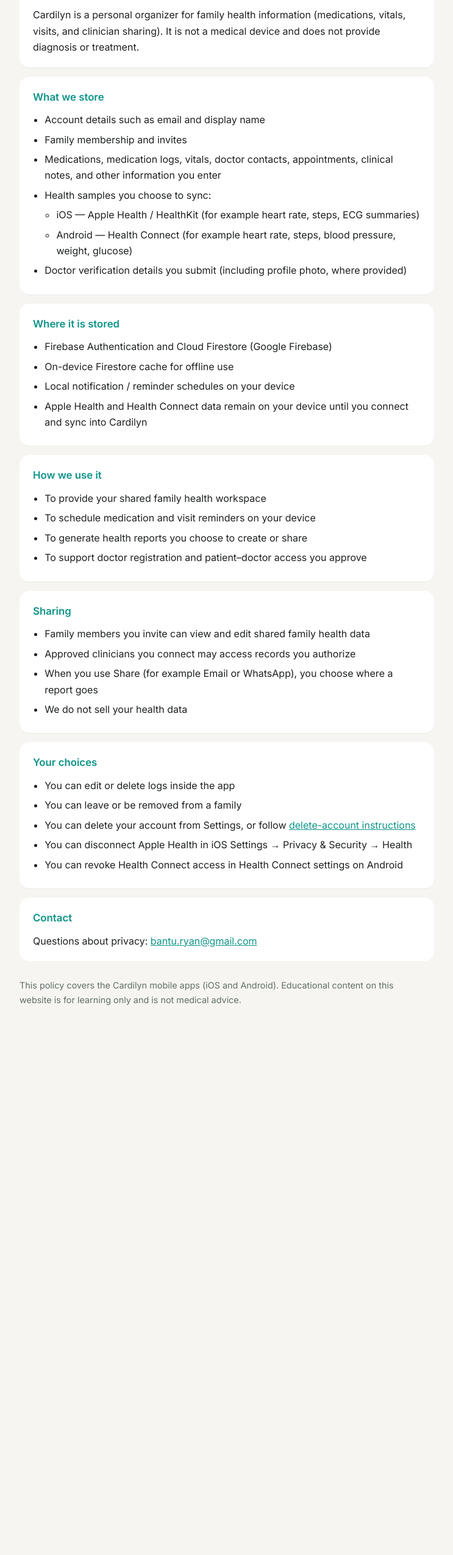
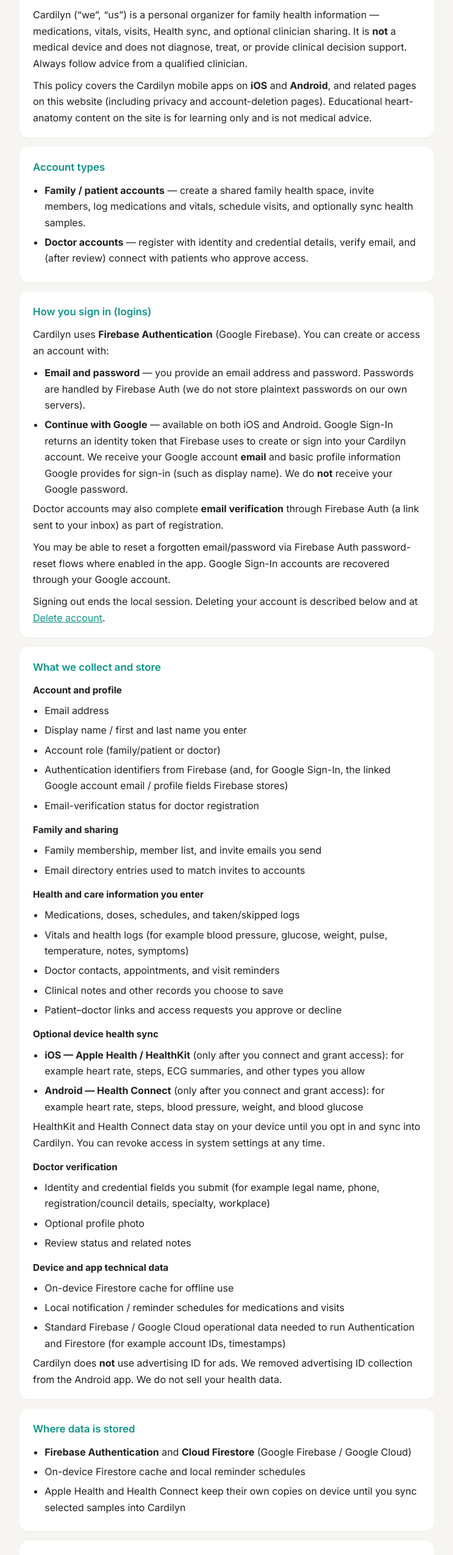
Before and after one commit to RyanBantu/cardilyn, a React (Vite) app: page /privacy in a window 1280 px wide. Shown: the part 220-2770 px from the top of the page at 61% size, without its empty margins (268-1011 px from the left). Before the commit the page ends 1966 px from the top, so only its background shows below. Built offline with nearby package versions, Linux system fonts and the light colour scheme.

Commit message:
Expand privacy policy with login methods and data practices.
Co-authored-by: Cursor <cursoragent@cursor.com>

```diff
--- a/src/pages/PrivacyPolicy.jsx
+++ b/src/pages/PrivacyPolicy.jsx
@@ -21,114 +21,278 @@ export default function PrivacyPolicy() {
       <main className="privacy-main">
         <h1>Cardilyn Privacy Policy</h1>
         <p className="privacy-meta">
-          Last updated: September 25, 2026 · Contact:{' '}
+          Last updated: September 26, 2026 · Contact:{' '}
           <a href={`mailto:${SUPPORT_EMAIL}`}>{SUPPORT_EMAIL}</a>
         </p>
 
         <section className="privacy-card">
           <h2>Overview</h2>
           <p>
-            Cardilyn is a personal organizer for family health information (medications,
-            vitals, visits, and clinician sharing). It is not a medical device and does
-            not provide diagnosis or treatment.
+            Cardilyn (“we”, “us”) is a personal organizer for family health information —
+            medications, vitals, visits, Health sync, and optional clinician sharing. It is{' '}
+            <strong>not</strong> a medical device and does not diagnose, treat, or provide
+            clinical decision support. Always follow advice from a qualified clinician.
+          </p>
+          <p>
+            This policy covers the Cardilyn mobile apps on <strong>iOS</strong> and{' '}
+            <strong>Android</strong>, and related pages on this website (including privacy and
+            account-deletion pages). Educational heart-anatomy content on the site is for
+            learning only and is not medical advice.
           </p>
         </section>
 
         <section className="privacy-card">
-          <h2>What we store</h2>
+          <h2>Account types</h2>
           <ul>
-            <li>Account details such as email and display name</li>
-            <li>Family membership and invites</li>
             <li>
-              Medications, medication logs, vitals, doctor contacts, appointments, clinical
-              notes, and other information you enter
+              <strong>Family / patient accounts</strong> — create a shared family health space,
+              invite members, log medications and vitals, schedule visits, and optionally sync
+              health samples.
             </li>
             <li>
-              Health samples you choose to sync:
-              <ul>
-                <li>
-                  iOS — Apple Health / HealthKit (for example heart rate, steps, ECG
-                  summaries)
-                </li>
-                <li>
-                  Android — Health Connect (for example heart rate, steps, blood pressure,
-                  weight, glucose)
-                </li>
-              </ul>
-            </li>
-            <li>
-              Doctor verification details you submit (including profile photo, where
-              provided)
+              <strong>Doctor accounts</strong> — register with identity and credential details,
+              verify email, and (after review) connect with patients who approve access.
             </li>
           </ul>
         </section>
 
         <section className="privacy-card">
-          <h2>Where it is stored</h2>
+          <h2>How you sign in (logins)</h2>
+          <p>
+            Cardilyn uses <strong>Firebase Authentication</strong> (Google Firebase). You can
+            create or access an account with:
+          </p>
           <ul>
-            <li>Firebase Authentication and Cloud Firestore (Google Firebase)</li>
+            <li>
+              <strong>Email and password</strong> — you provide an email address and password.
+              Passwords are handled by Firebase Auth (we do not store plaintext passwords on our
+              own servers).
+            </li>
+            <li>
+              <strong>Continue with Google</strong> — available on both iOS and Android. Google
+              Sign-In returns an identity token that Firebase uses to create or sign into your
+              Cardilyn account. We receive your Google account <strong>email</strong> and basic
+              profile information Google provides for sign-in (such as display name). We do{' '}
+              <strong>not</strong> receive your Google password.
+            </li>
+          </ul>
+          <p>
+            Doctor accounts may also complete <strong>email verification</strong> through
+            Firebase Auth (a link sent to your inbox) as part of registration.
+          </p>
+          <p>
+            You may be able to reset a forgotten email/password via Firebase Auth password-reset
+            flows where enabled in the app. Google Sign-In accounts are recovered through your
+            Google account.
+          </p>
+          <p>
+            Signing out ends the local session. Deleting your account is described below and at{' '}
+            <Link to="/delete-account/">Delete account</Link>.
+          </p>
+        </section>
+
+        <section className="privacy-card">
+          <h2>What we collect and store</h2>
+          <h3>Account and profile</h3>
+          <ul>
+            <li>Email address</li>
+            <li>Display name / first and last name you enter</li>
+            <li>Account role (family/patient or doctor)</li>
+            <li>
+              Authentication identifiers from Firebase (and, for Google Sign-In, the linked Google
+              account email / profile fields Firebase stores)
+            </li>
+            <li>Email-verification status for doctor registration</li>
+          </ul>
+          <h3>Family and sharing</h3>
+          <ul>
+            <li>Family membership, member list, and invite emails you send</li>
+            <li>Email directory entries used to match invites to accounts</li>
+          </ul>
+          <h3>Health and care information you enter</h3>
+          <ul>
+            <li>Medications, doses, schedules, and taken/skipped logs</li>
+            <li>
+              Vitals and health logs (for example blood pressure, glucose, weight, pulse,
+              temperature, notes, symptoms)
+            </li>
+            <li>Doctor contacts, appointments, and visit reminders</li>
+            <li>Clinical notes and other records you choose to save</li>
+            <li>
+              Patient–doctor links and access requests you approve or decline
+            </li>
+          </ul>
+          <h3>Optional device health sync</h3>
+          <ul>
+            <li>
+              <strong>iOS — Apple Health / HealthKit</strong> (only after you connect and grant
+              access): for example heart rate, steps, ECG summaries, and other types you allow
+            </li>
+            <li>
+              <strong>Android — Health Connect</strong> (only after you connect and grant
+              access): for example heart rate, steps, blood pressure, weight, and blood glucose
+            </li>
+          </ul>
+          <p>
+            HealthKit and Health Connect data stay on your device until you opt in and sync into
+            Cardilyn. You can revoke access in system settings at any time.
+          </p>
+          <h3>Doctor verification</h3>
+          <ul>
+            <li>
+              Identity and credential fields you submit (for example legal name, phone,
+              registration/council details, specialty, workplace)
+            </li>
+            <li>Optional profile photo</li>
+            <li>Review status and related notes</li>
+          </ul>
+          <h3>Device and app technical data</h3>
+          <ul>
             <li>On-device Firestore cache for offline use</li>
-            <li>Local notification / reminder schedules on your device</li>
+            <li>Local notification / reminder schedules for medications and visits</li>
             <li>
-              Apple Health and Health Connect data remain on your device until you connect
-              and sync into Cardilyn
+              Standard Firebase / Google Cloud operational data needed to run Authentication and
+              Firestore (for example account IDs, timestamps)
+            </li>
+          </ul>
+          <p>
+            Cardilyn does <strong>not</strong> use advertising ID for ads. We removed advertising
+            ID collection from the Android app. We do not sell your health data.
+          </p>
+        </section>
+
+        <section className="privacy-card">
+          <h2>Where data is stored</h2>
+          <ul>
+            <li>
+              <strong>Firebase Authentication</strong> and <strong>Cloud Firestore</strong>{' '}
+              (Google Firebase / Google Cloud)
+            </li>
+            <li>On-device Firestore cache and local reminder schedules</li>
+            <li>
+              Apple Health and Health Connect keep their own copies on device until you sync
+              selected samples into Cardilyn
             </li>
           </ul>
         </section>
 
         <section className="privacy-card">
-          <h2>How we use it</h2>
+          <h2>How we use data</h2>
           <ul>
-            <li>To provide your shared family health workspace</li>
-            <li>To schedule medication and visit reminders on your device</li>
-            <li>To generate health reports you choose to create or share</li>
-            <li>To support doctor registration and patient–doctor access you approve</li>
+            <li>Authenticate you and keep you signed in securely</li>
+            <li>Provide your shared family health workspace</li>
+            <li>Schedule medication and visit reminders on your device</li>
+            <li>Show synced HealthKit / Health Connect samples you allow</li>
+            <li>Generate PDF health reports you choose to create</li>
+            <li>
+              Support doctor registration, email verification, review, and patient–doctor access
+              you approve
+            </li>
+            <li>Respond to support and account-deletion requests</li>
           </ul>
         </section>
 
         <section className="privacy-card">
           <h2>Sharing</h2>
           <ul>
-            <li>Family members you invite can view and edit shared family health data</li>
-            <li>Approved clinicians you connect may access records you authorize</li>
             <li>
-              When you use Share (for example Email or WhatsApp), you choose where a report
-              goes
+              <strong>Family members</strong> you invite can view and edit shared family health
+              data in that space
             </li>
-            <li>We do not sell your health data</li>
+            <li>
+              <strong>Approved clinicians</strong> you connect may access records you authorize
+            </li>
+            <li>
+              <strong>Share sheet</strong> (Email, WhatsApp, Files, etc.) — when you export a
+              report, you choose the destination; that copy is outside Cardilyn
+            </li>
+            <li>
+              <strong>Service providers:</strong> Google Firebase (Auth, Firestore); Apple
+              (HealthKit on iOS); Google Health Connect on Android. They process data under their
+              terms to provide those services
+            </li>
+            <li>
+              <strong>Website contribution form</strong> (on this site) may use FormSubmit to
+              deliver messages to {SUPPORT_EMAIL}; that form is separate from mobile account
+              health data
+            </li>
+          </ul>
+          <p>We do not sell personal or health data to data brokers or advertisers.</p>
+        </section>
+
+        <section className="privacy-card">
+          <h2>Your choices and rights</h2>
+          <ul>
+            <li>Edit or delete logs and records inside the app</li>
+            <li>Leave or be removed from a family</li>
+            <li>
+              Disconnect Apple Health (iOS Settings → Privacy &amp; Security → Health) or revoke
+              Health Connect access on Android
+            </li>
+            <li>
+              Delete your account in <strong>Settings → Delete account</strong>, or follow{' '}
+              <Link to="/delete-account/">delete-account instructions</Link> (including email
+              request). Verified deletion requests are handled within 30 days
+            </li>
+            <li>Sign out to end the local session</li>
           </ul>
         </section>
 
         <section className="privacy-card">
-          <h2>Your choices</h2>
-          <ul>
-            <li>You can edit or delete logs inside the app</li>
-            <li>You can leave or be removed from a family</li>
-            <li>
-              You can delete your account from Settings, or follow{' '}
-              <Link to="/delete-account/">delete-account instructions</Link>
-            </li>
-            <li>
-              You can disconnect Apple Health in iOS Settings → Privacy &amp; Security →
-              Health
-            </li>
-            <li>
-              You can revoke Health Connect access in Health Connect settings on Android
-            </li>
-          </ul>
+          <h2>Data retention</h2>
+          <p>
+            We keep account and family health data while your account is active so the app can
+            work. After you delete your account (or we complete a verified deletion request), we
+            remove associated Firebase Auth and Cardilyn Firestore data as described on the{' '}
+            <Link to="/delete-account/">delete account</Link> page, except limited records we may
+            need to keep temporarily for security, abuse prevention, or legal obligations, and
+            copies you already shared outside the app.
+          </p>
+        </section>
+
+        <section className="privacy-card">
+          <h2>Children</h2>
+          <p>
+            Cardilyn is intended for adults managing family health information. It is not directed
+            at children under 13 (or the minimum age required in your country). Do not create an
+            account for a child with Google Sign-In or email if local law requires parental
+            consent you cannot provide.
+          </p>
+        </section>
+
+        <section className="privacy-card">
+          <h2>Security</h2>
+          <p>
+            We use Firebase Authentication and Google Cloud infrastructure with industry-standard
+            protections. No method of transmission or storage is 100% secure; please use a strong
+            password for email accounts and protect your device lock screen.
+          </p>
+        </section>
+
+        <section className="privacy-card">
+          <h2>Changes</h2>
+          <p>
+            We may update this policy from time to time. The “Last updated” date at the top will
+            change when we do. Continued use of Cardilyn after an update means you accept the
+            revised policy.
+          </p>
         </section>
 
         <section className="privacy-card">
           <h2>Contact</h2>
           <p>
-            Questions about privacy:{' '}
+            Privacy questions or requests:{' '}
             <a href={`mailto:${SUPPORT_EMAIL}`}>{SUPPORT_EMAIL}</a>
+          </p>
+          <p>
+            Account deletion help:{' '}
+            <Link to="/delete-account/">www.cardilyn.com/delete-account/</Link>
           </p>
         </section>
 
         <p className="privacy-footer-note">
-          This policy covers the Cardilyn mobile apps (iOS and Android). Educational
-          content on this website is for learning only and is not medical advice.
+          Operator contact: {SUPPORT_EMAIL}. Cardilyn mobile apps (iOS and Android) and this
+          website’s privacy / deletion pages are covered by this policy.
         </p>
       </main>
     </div>
--- a/src/styles.css
+++ b/src/styles.css
@@ -2156,6 +2156,10 @@
   .privacy-card h2{
     font-size:1.05rem; margin:0 0 10px; color:var(--lung);
   }
+  .privacy-card h3{
+    font-size:0.95rem; margin:14px 0 8px; color:var(--ink); font-weight:650;
+  }
+  .privacy-card h3:first-of-type{ margin-top:4px; }
   .privacy-card p{ margin:0 0 10px; }
   .privacy-card p:last-child{ margin-bottom:0; }
   .privacy-card ul,
```
